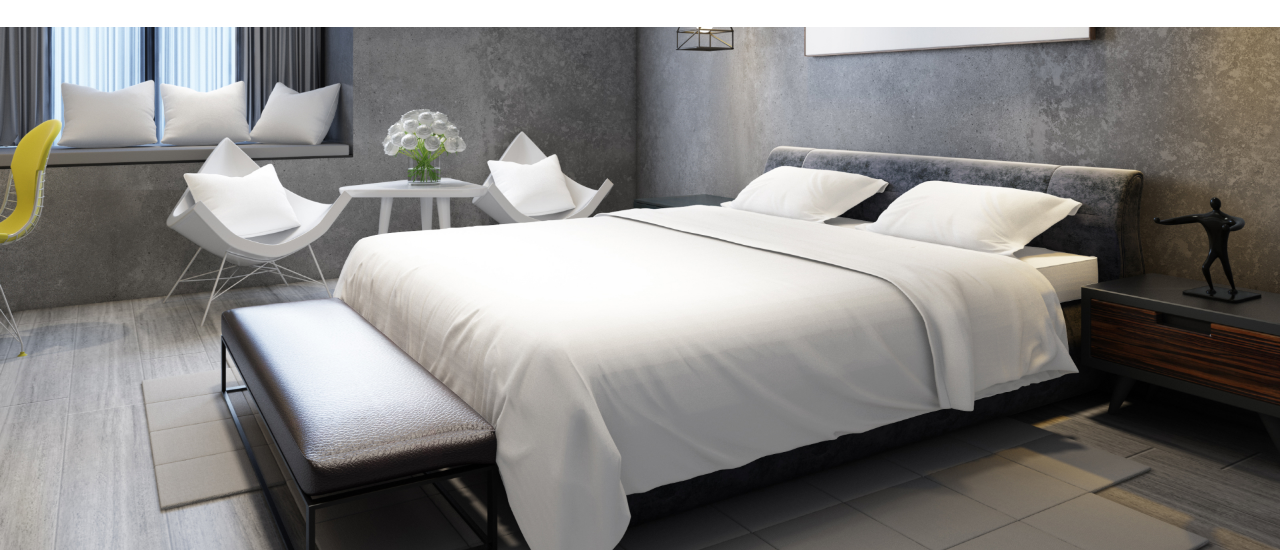
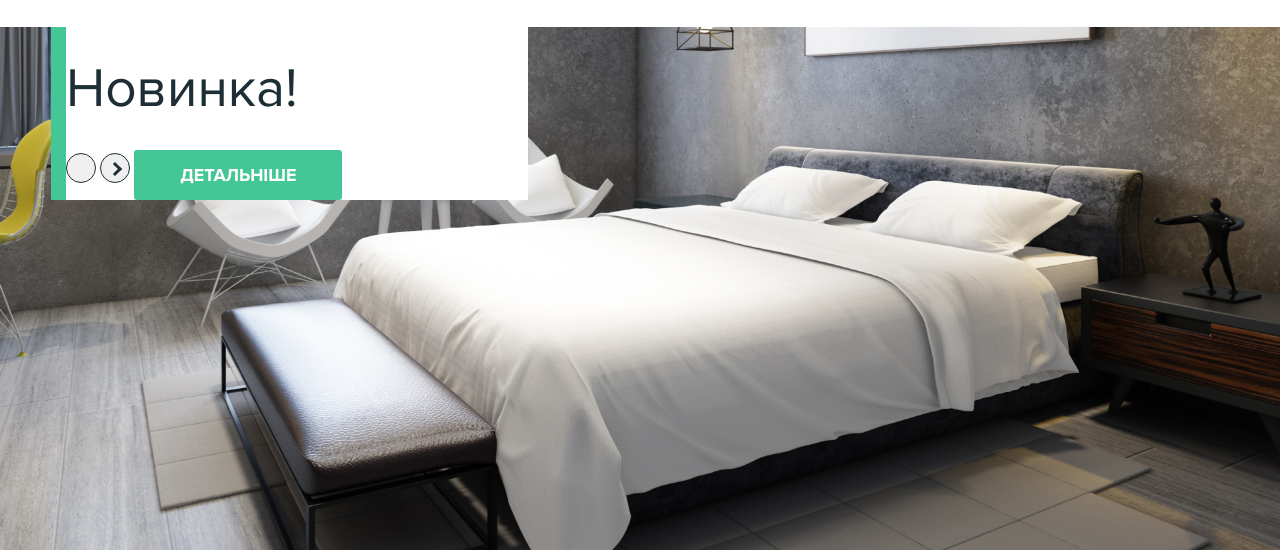
Before and after one commit to dimores28/Glossiness, a plain HTML site: page index.html in a window 1280 px wide. Shown: the part 243-800 px from the top of the page. Drawn offline with nearby package versions, Linux system fonts and the light colour scheme; a web font is replaced by a local one.

Commit message:
added slider arrow

```diff
--- a/css/home.css
+++ b/css/home.css
@@ -200,6 +200,17 @@
     }
 }
 
+@media (max-width: 1130px) {
+    .categories {
+        flex-direction: column;
+    }
+
+    .filters {
+        order: 1;
+        padding-top: 20px;
+    }
+}
+
 
 .newslider {
     max-width: 1920px;
@@ -210,6 +221,47 @@
 .banner {
     background: #fff;
     position: absolute;
+    width: 462px;
     top: 0;
+    left: 51px;
     border-left: 15px solid var(--main-color);
+    z-index: 100;
 }
+
+.s-prev,
+.s-next {
+    width: 30px;
+    height: 30px;
+    border-radius: 50%;
+    border: solid 1px var(--primary-text-color);
+    transition: all .3s;
+    position: relative;
+}
+
+.s-prev:hover,
+.s-next:hover {
+    background: var(--primary-text-color);
+}
+
+.s-prev::after,
+.s-next::after {
+    position: absolute;
+    content: '';
+    display: block;
+    top: 35%;
+    left: 30%;
+    transform: translate(-50%, -50%);
+}
+
+.s-prev::after {
+    border-right: solid var(--primary-text-color);
+    border-top: solid var(--primary-text-color);
+    width: 7px;  /* sqrt(7*7 + 7*7) */
+    height: 7px; /* это примерно 10 */
+    transform: rotate(45deg);
+}
+
+.s-prev:hover::after {
+    border-right: solid #fff;
+    border-top: solid #fff;
+}
--- a/index.html
+++ b/index.html
@@ -82,6 +82,8 @@
          <div class="newslider">
             <div class="banner">
                <h1>Новинка!</h1>
+               <button class="s-next"></button>
+               <button class="s-prev"></button>
                <button class="btn">Детальніше</button>
             </div>
             <div id="big_slider">
```
Also changed, not shown: css/slick-theme.css, fonts/slick.ttf (added), fonts/slick.woff (added).
